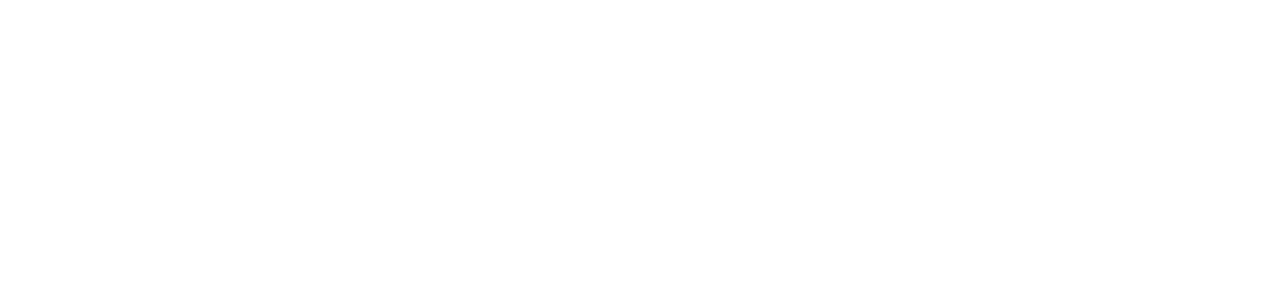
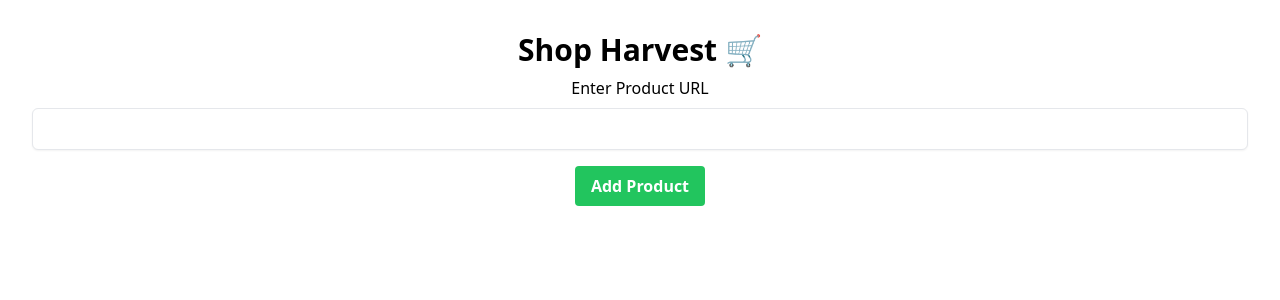
Before and after one commit to noeltesaluna/grocery-webscraper, a React (Create React App) app in the folder client/: page / in a window 1280 px wide. Shown: the top 300 px of the page. Built offline with nearby package versions, Linux system fonts and the light colour scheme.

Commit message:
added basic input field for adding products

```diff
--- a/client/src/App.js
+++ b/client/src/App.js
@@ -1,7 +1,12 @@
 function App() {
   return (
-    <div>
-
+    <div className="m-8 text-center">
+      <h1 className="text-3xl font-bold">Shop Harvest 🛒</h1>
+      <form className="flex flex-col	items-center">
+        <label className="m-2">Enter Product URL </label>
+        <input className="w-full py-2 px-4 border rounded-md shadow-sm focus:outline-none focus:ring-2 focus:ring-blue-500" type="text" name="name" />
+        <input className="mt-4 bg-green-500 hover:bg-green-600 text-white font-bold py-2 px-4 rounded focus:outline-none focus:ring-2 focus:ring-green-500" type="submit" value="Add Product" />
+      </form>
     </div>
   );
 }
```
